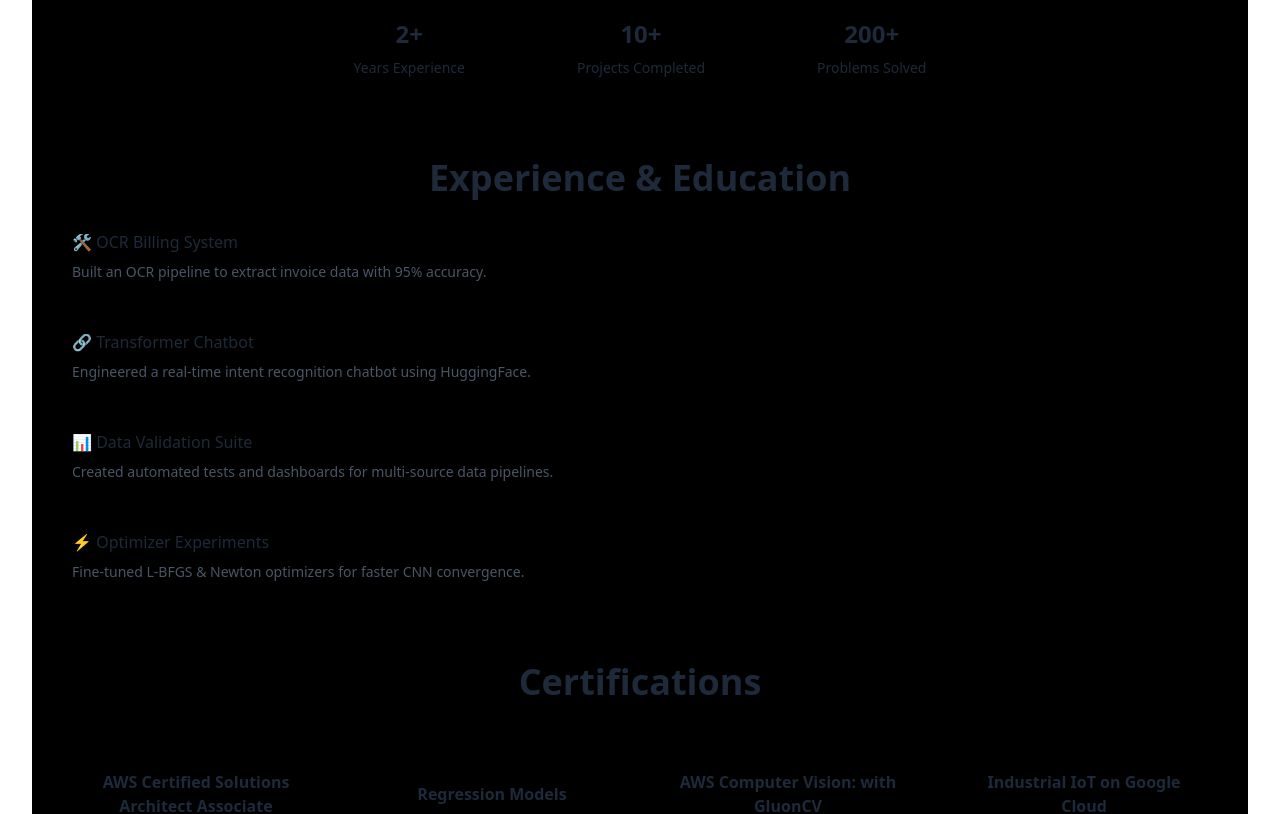
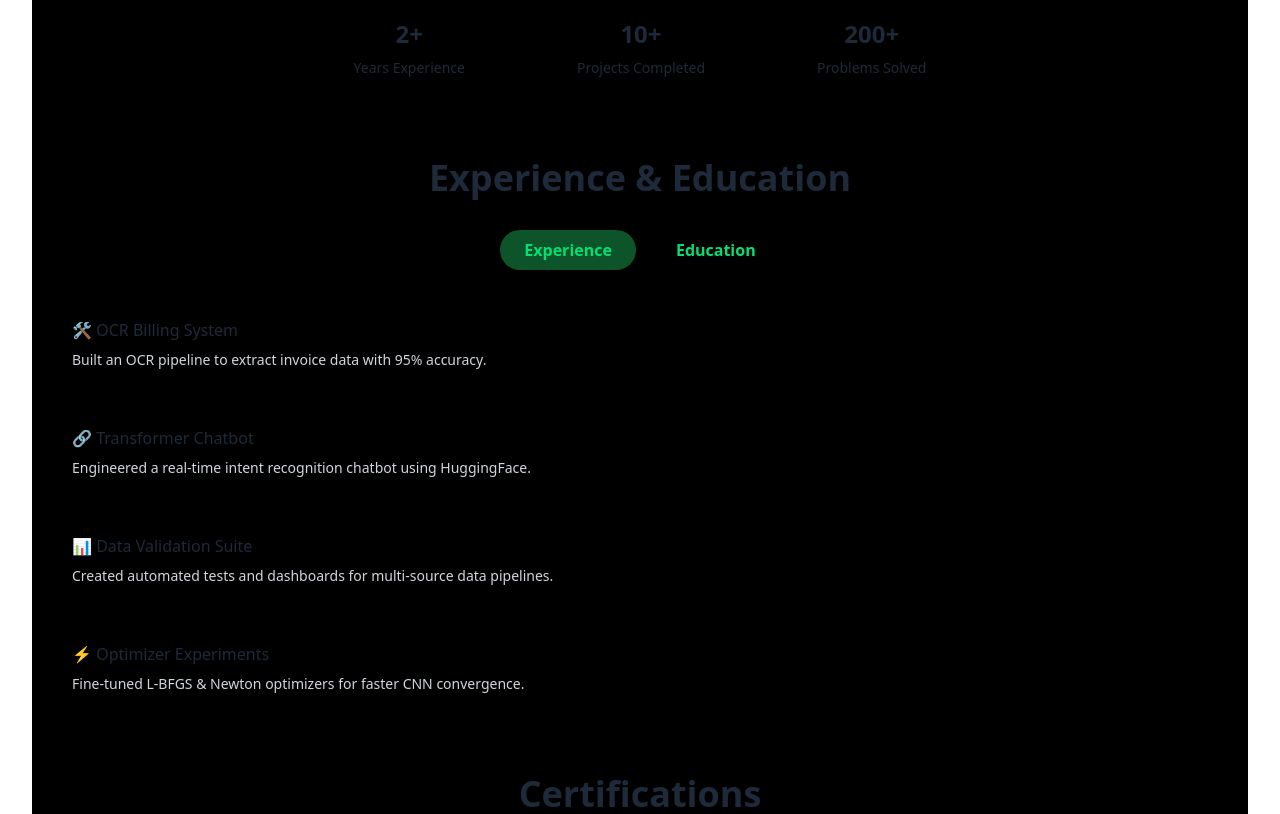
Before and after one commit to Charanvardhan/Portfolio, a Next.js app: page / in a window 1280 px wide. Shown: the part 1160-1974 px from the top of the page. Built offline with nearby package versions, Linux system fonts and the light colour scheme.

Commit message:
created button to toggle between educaton and experiences

```diff
--- a/src/app/page.tsx
+++ b/src/app/page.tsx
@@ -105,7 +105,9 @@ function Typewriter({
 }
 
 
+
 export default function HomePage() {
+  const [activeTab, setActiveTab] = useState<"experience" | "education">("experience")
   return (
     <>
       <section
@@ -362,36 +364,86 @@ export default function HomePage() {
         </div>
       </section>
 
-      <section id="projects" className="py-8 px-6 w-full bg-black">
-        {/* Project Experience & Coding Problems */}
-        <h3 className="font-playfair text-4xl text-primary text-center mb-4 font-bold">
+      <section id="experience-education" className="py-8 px-6 w-full bg-black">
+      {/* Section Title */}
+        <h3 className="font-playfair text-4xl text-primary text-center mb-8 font-bold">
           Experience & Education
         </h3>
-        <div className="grid grid-cols-1 sm:grid-cols-2 lg:grid-cols-4 gap-4">
-          <div className="bg-secondary/10 p-4 rounded-lg">
+
+        {/* Toggle Buttons */}
+        <div className="flex justify-center mb-8 gap-4">
+          <button
+            className={`px-6 py-2 rounded-full font-semibold border transition-all duration-300
+              ${
+                activeTab === "experience"
+                  ? "bg-green-900 text-green-400 border-green-700"
+                  : "bg-transparent text-green-400 border-green-700"
+              }`}
+            onClick={() => setActiveTab("experience")}
+          >
+            Experience
+          </button>
+
+          <button
+            className={`px-6 py-2 rounded-full font-semibold border transition-all duration-300
+              ${
+                activeTab === "education"
+                  ? "bg-green-900 text-green-400 border-green-700"
+                  : "bg-transparent text-green-400 border-green-700"
+              }`}
+            onClick={() => setActiveTab("education")}
+          >
+            Education
+          </button>
+        </div>
+
+        {/* Grid Content */}
+        <div className="grid grid-cols-1 sm:grid-cols-2 lg:grid-cols-4 gap-6">
+          {activeTab === "experience" ? (
+            <>
+              {/* Experience Cards */}
+              <div className="bg-secondary/10 p-4 rounded-lg transition-transform transform hover:-translate-y-2 hover:shadow-xl hover:bg-[#c0beb6] hover:text-[#594e46] duration-300">
                 <h4 className="mb-2">🛠️ OCR Billing System</h4>
-            <p className="text-sm text-gray-600">
+                <p className="text-sm text-gray-300">
                   Built an OCR pipeline to extract invoice data with 95% accuracy.
                 </p>
               </div>
-          <div className="bg-secondary/10 p-4 rounded-lg">
+              <div className="bg-secondary/10 p-4 rounded-lg transition-transform transform hover:-translate-y-2 hover:shadow-xl hover:bg-[#c0beb6] hover:text-[#594e46] duration-300">
                 <h4 className="mb-2">🔗 Transformer Chatbot</h4>
-            <p className="text-sm text-gray-600">
+                <p className="text-sm text-gray-300">
                   Engineered a real-time intent recognition chatbot using HuggingFace.
                 </p>
               </div>
-          <div className="bg-secondary/10 p-4 rounded-lg">
+              <div className="bg-secondary/10 p-4 rounded-lg transition-transform transform hover:-translate-y-2 hover:shadow-xl hover:bg-[#c0beb6] hover:text-[#594e46] duration-300">
                 <h4 className="mb-2">📊 Data Validation Suite</h4>
-            <p className="text-sm text-gray-600">
+                <p className="text-sm text-gray-300">
                   Created automated tests and dashboards for multi-source data pipelines.
                 </p>
               </div>
-          <div className="bg-secondary/10 p-4 rounded-lg">
+              <div className="bg-secondary/10 p-4 rounded-lg transition-transform transform hover:-translate-y-2 hover:shadow-xl hover:bg-[#c0beb6] hover:text-[#594e46] duration-300">
                 <h4 className="mb-2">⚡ Optimizer Experiments</h4>
-            <p className="text-sm text-gray-600">
+                <p className="text-sm text-gray-300">
                   Fine-tuned L-BFGS & Newton optimizers for faster CNN convergence.
                 </p>
               </div>
+            </>
+          ) : (
+            <>
+              {/* Education Cards */}
+              <div className="bg-secondary/10 p-4 rounded-lg transition-transform transform hover:-translate-y-2 hover:shadow-xl hover:bg-[#c0beb6] hover:text-[#594e46] duration-300">
+                <h4 className="mb-2">🎓 University of Georgia</h4>
+                <p className="text-sm text-gray-300">
+                  MS in Computer and Information Science (2023–2025).
+                </p>
+              </div>
+              <div className="bg-secondary/10 p-4 rounded-lg transition-transform transform hover:-translate-y-2 hover:shadow-xl hover:bg-[#c0beb6] hover:text-[#594e46] duration-300">
+                <h4 className="mb-2">🎓 JNTU Hyderabad</h4>
+                <p className="text-sm text-gray-300">
+                  B.Tech in Computer Science and Engineering (2017–2021).
+                </p>
+              </div>
+            </>
+          )}
         </div>
       </section>
 
```
Lines whose indentation alone changed are shown as unchanged.
